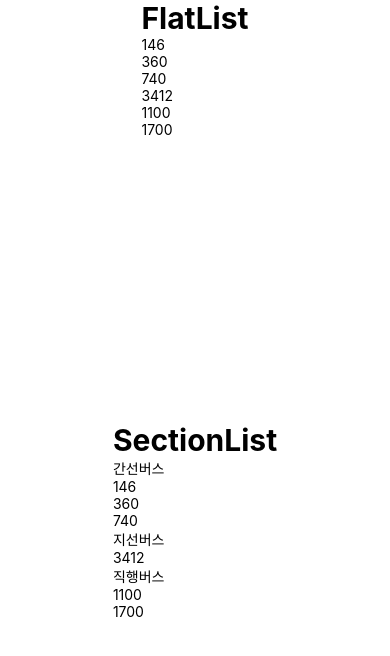
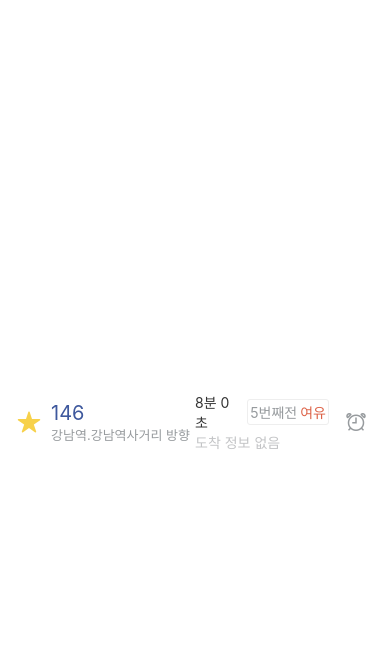
Before and after one commit to fastcampus-rn-intruduction/part2-ch5-kakao-bus, a React Native app: screen / in a window 390 px wide. Shown: the top 656 px of the page. Built offline with nearby package versions, Linux system fonts and the light colour scheme.

Commit message:
[part2-ch5-5-SectionList - 가데이터로 만드는 renderItem] 최종 코드

```diff
--- a/App.js
+++ b/App.js
@@ -1,26 +1,19 @@
 import { FlatList, SafeAreaView, SectionList, StyleSheet, Text, View } from 'react-native';
+import BusInfo from './src/BusInfo';
+import { COLOR } from './src/color';
 
 export default function App() {
   return (
     <SafeAreaView style={styles.container}>
-      <View style={{ flex: 1 }}>
-        <Text style={{ fontSize: 30, fontWeight: "bold" }}>FlatList</Text>
-        <FlatList
-          data={[
-            { busNum: 146 },
-            { busNum: 360 },
-            { busNum: 740 },
-            { busNum: 3412 },
-            { busNum: 1100 },
-            { busNum: 1700 },
-          ]}
-          renderItem={({ item }) => <Text>{item.busNum}</Text>}
+      <BusInfo
+        isBookmarked={true}
+        onPressBookmark={() => {}}
+        num={146}
+        directionDescription="강남역.강남역사거리"
+        numColor={COLOR.BUS_B}
       />
-      </View>
 
-      <View style={{ flex: 1 }}>
-        <Text style={{ fontSize: 30, fontWeight: "bold" }}>SectionList</Text>
-        <SectionList
+      {/* <SectionList
         sections={[
           {
             title: "간선버스",
@@ -37,8 +30,7 @@
         ]}
         renderSectionHeader={({ section: { title } }) => <Text>{title}</Text>}
         renderItem={({ item }) => <Text>{item.busNum}</Text>}
-        />
-      </View>
+      /> */}
     </SafeAreaView>
   );
 }
--- /dev/null
+++ b/src/AlarmButton.js
@@ -0,0 +1,18 @@
+import { TouchableOpacity } from "react-native";
+import { Ionicons } from '@expo/vector-icons';
+import { COLOR } from "./color";
+
+export default ({
+  onPress,
+  style,
+}) => {
+  return (
+    <TouchableOpacity style={style} onPress={onPress}>
+      <Ionicons
+        name="alarm-outline"
+        size={24}
+        color={COLOR.GRAY_3}
+      />
+    </TouchableOpacity>
+  );
+}
--- /dev/null
+++ b/src/BookmarkButton.js
@@ -0,0 +1,19 @@
+import { TouchableOpacity } from "react-native";
+import { Ionicons } from '@expo/vector-icons';
+import { COLOR } from "./color";
+
+export default ({
+  isBookmarked,
+  onPress,
+  style,
+}) => {
+  return (
+    <TouchableOpacity style={style} onPress={onPress}>
+      <Ionicons
+        name="star"
+        size={24}
+        color={isBookmarked ? COLOR.YELLOW : COLOR.GRAY_1}
+      />
+    </TouchableOpacity>
+  );
+}
--- /dev/null
+++ b/src/BusInfo.js
@@ -0,0 +1,55 @@
+import { Text, View } from "react-native"
+import AlarmButton from "./AlarmButton";
+import BookmarkButton from "./BookmarkButton";
+import { COLOR } from "./color";
+import NextBusInfo from "./NextBusInfo";
+
+export default ({
+  isBookmarked,
+  onPressBookmark,
+  num,
+  numColor,
+  directionDescription,
+}) => {
+  return (
+    <View style={{ flexDirection: "row" }}>
+      <View style={{
+        flex: 1,
+        flexDirection: "row",
+        alignItems: "center",
+      }}>
+        {/* 북마크 */}
+        <BookmarkButton
+          isBookmarked={isBookmarked}
+          onPress={onPressBookmark}
+          style={{ paddingHorizontal: 10 }}
+        />
+
+        {/* 버스번호, 방향 */}
+        <View style={{ flex: 1 }}>
+          <Text style={{ color: numColor, fontSize: 20 }}>{num}</Text>
+          <Text style={{ fontSize: 13, color: COLOR.GRAY_3 }}>{directionDescription} 방향</Text>
+        </View>
+      </View>
+
+      <View style={{ flex: 1, flexDirection: "row", alignItems: "center" }}>
+        {/* M분 S초 / N번째 전 / 여유 */}
+        <View style={{ flex: 1 }}>
+          <NextBusInfo
+            hasInfo={true}
+            remainedTimeText={"8분 0초"}
+            numOfRemainedStops={5}
+            seatStatusText={"여유"}
+          />
+          <NextBusInfo
+            hasInfo={false}
+            remainedTimeText="도착 정보 없음"
+          />
+        </View>
+
+        {/* 알람아이콘 */}
+        <AlarmButton onPress={()=>{}} style={{ paddingHorizontal: 15 }} />
+      </View>
+    </View>
+  );
+}
--- /dev/null
+++ b/src/NextBusInfo.js
@@ -0,0 +1,29 @@
+import { Text, View } from "react-native"
+import { COLOR } from "./color";
+
+export default ({
+  hasInfo, // remainedTimeText="도착 정보 없음" -> 일 때 true
+  remainedTimeText, // 8분 0초, 곧 도착, 도착 정보 없음
+  numOfRemainedStops, // 1, 2, 15
+  seatStatusText, // 1석, 여유, 보통
+}) => {
+  if (!hasInfo)  return <Text style={{ color: COLOR.GRAY_2 }}>도착 정보 없음</Text>;
+
+  return (
+    <View style={{ flexDirection: "row", alignItems: "center" }}>
+      <Text style={{ color: COLOR.BLACK, marginRight: 10 }}>{remainedTimeText}</Text>
+
+      <View style={{
+        flexDirection: "row",
+        alignItems: "center",
+        borderWidth: 0.5,
+        borderColor: COLOR.GRAY_1,
+        borderRadius: 3,
+        padding: 2,
+      }}>
+        <Text style={{ color: COLOR.GRAY_3, marginRight: 3 }}>{numOfRemainedStops}번째전</Text>
+        <Text style={{ color: COLOR.CORAL }}>{seatStatusText}</Text>
+      </View>
+    </View>
+  )
+}
--- a/src/color.js
+++ b/src/color.js
@@ -7,7 +7,7 @@
  * @property WHITE: 정류소 이름
  * @property BLACK: 'M분 S초' 텍스트
  * @property GRAY_1: 북마크 off, 섹션 백그라운드, 'N번째전' 박스 구분선
- * @property GRAY_2: 정류소 방면 설명, 섹션구분선
+ * @property GRAY_2: 정류소 방면 설명, 섹션구분선, 도착정보 없음
  * @property GRAY_3: 헤더 백그라운드, 버스 방면 설명, 'N번째전' 텍스트, 헤더 북마크 동그라미 버튼의 border, 알람아이콘
  * @property GRAY_4: 섹션타이틀
  */
@@ -20,7 +20,7 @@
   WHITE: "#fefeff", // 정류소 이름
   BLACK: "#333333", // 'M분 S초' 텍스트
   GRAY_1: "#eeeeee", // 북마크 off, 섹션 백그라운드, 'N번째전' 박스 구분선
-  GRAY_2: "#c3c4c6", // 정류소 방면 설명, 섹션구분선
+  GRAY_2: "#c3c4c6", // 정류소 방면 설명, 섹션구분선, 도착정보 없음
   GRAY_3: "#979b9e", // 헤더 백그라운드, 버스 방면 설명, 'N번째전' 텍스트, 헤더 북마크 동그라미 버튼의 borderColor, 알람아이콘
   GRAY_4: "#888789", // 섹션타이틀
 };
```
Lines whose indentation alone changed are shown as unchanged.
